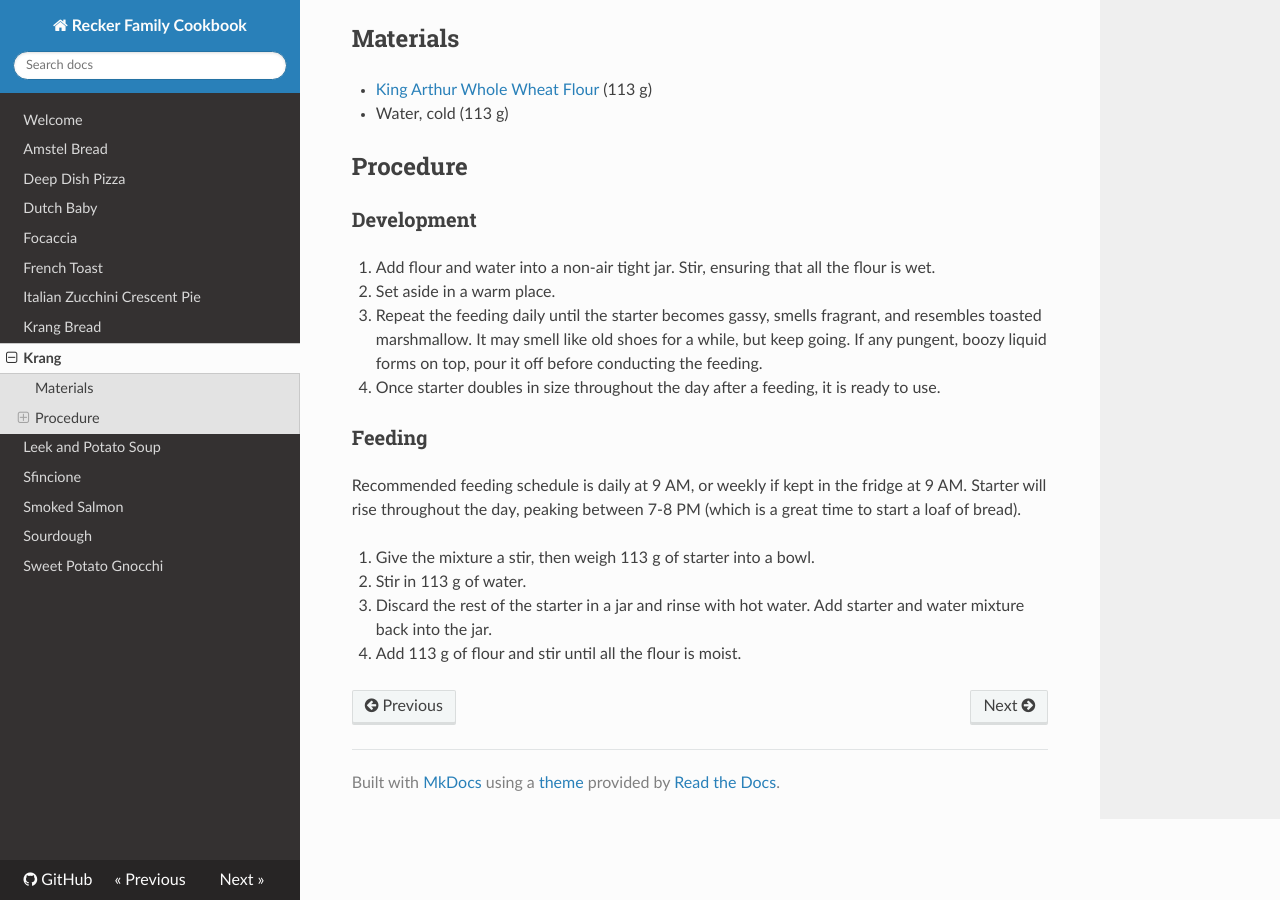
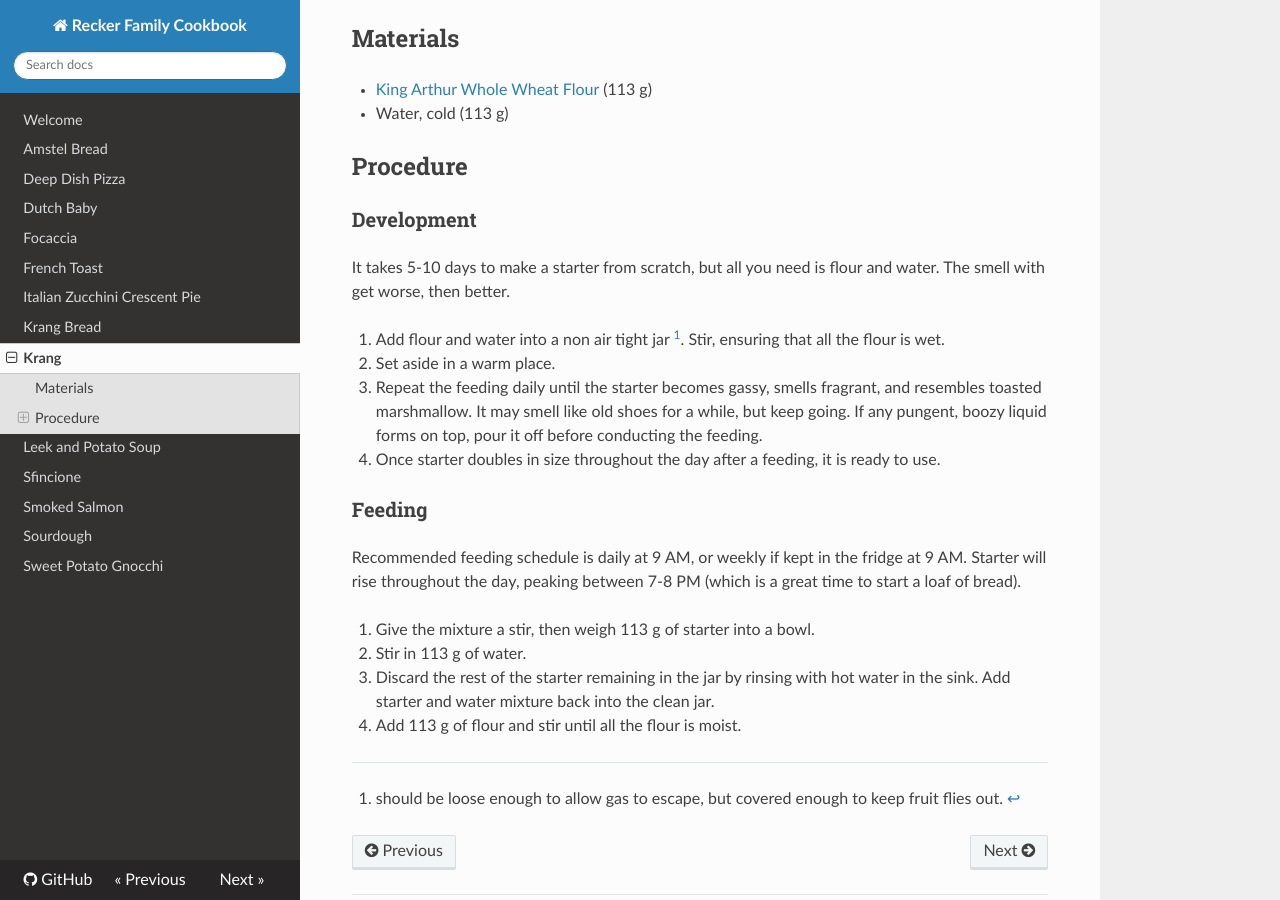
Before and after one commit to arecker/cookbook, an MkDocs documentation site: the page built from recipes/krang.md, in a window 1280 px wide and 900 px high, scrolled down 1210 px. Built offline with MkDocs 1.6.1, drawn with Linux system fonts in a browser that asks for light colours; nearby versions of some CDN libraries.

Commit message:
krang: edit

```diff
--- a/recipes/krang.md
+++ b/recipes/krang.md
@@ -17,8 +17,11 @@ giant brain.
 
 ### Development
 
-1. Add flour and water into a non-air tight jar.  Stir, ensuring that
-   all the flour is wet.
+It takes 5-10 days to make a starter from scratch, but all you need is
+flour and water.  The smell with get worse, then better.
+
+1. Add flour and water into a non air tight jar [^1].  Stir, ensuring
+   that all the flour is wet.
 
 2. Set aside in a warm place.
 
@@ -30,6 +33,9 @@ giant brain.
 4. Once starter doubles in size throughout the day after a feeding, it
    is ready to use.
 
+[^1]: should be loose enough to allow gas to escape, but covered
+    enough to keep fruit flies out.
+
 ### Feeding
 
 Recommended feeding schedule is daily at 9 AM, or weekly if kept in
@@ -40,8 +46,9 @@ between 7-8 PM (which is a great time to start a loaf of bread).
 
 2. Stir in 113 g of water.
 
-3. Discard the rest of the starter in a jar and rinse with hot water.
-   Add starter and water mixture back into the jar.
+3. Discard the rest of the starter remaining in the jar by rinsing
+   with hot water in the sink.  Add starter and water mixture back
+   into the clean jar.
 
 4. Add 113 g of flour and stir until all the flour is moist.
 
```
